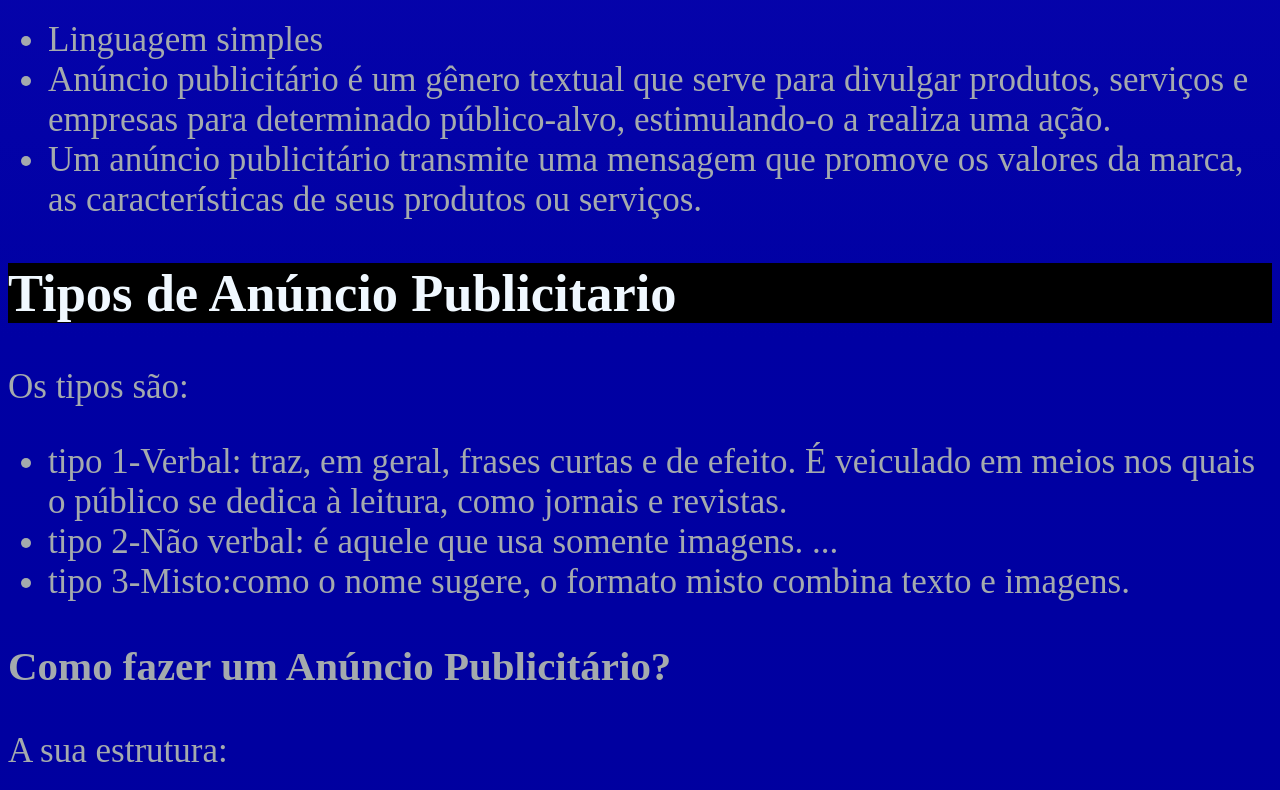
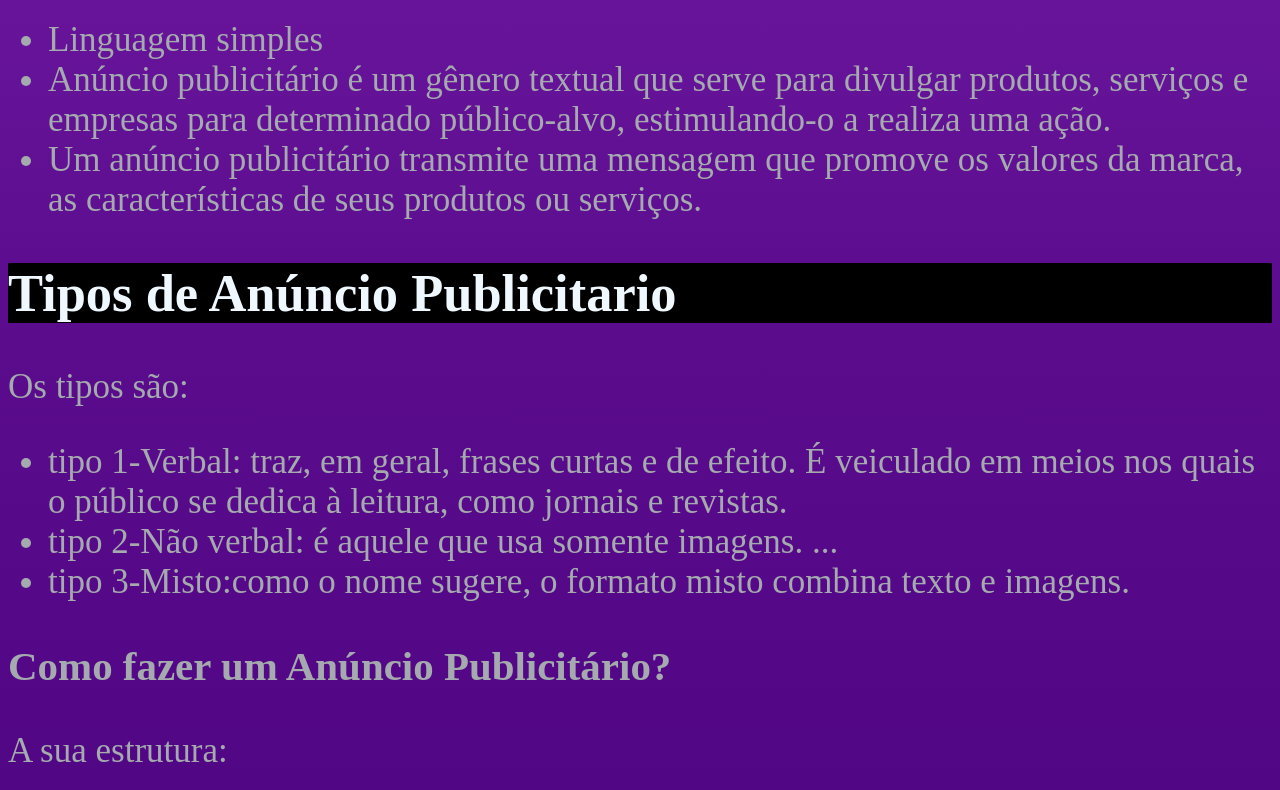
Before and after one commit to mendoncareisvictor/Anuncio-publicitario, a plain HTML site: page index.html in a window 1280 px wide. Shown: the part 606-1396 px from the top of the page. Drawn offline with Linux system fonts and the light colour scheme.

Commit message:
25de outubro

```diff
--- a/styel.css
+++ b/styel.css
@@ -1,5 +1,5 @@
 body {
-    background-image: linear-gradient(#0e09b6, #0000a3, #00009c);
+    background-image: linear-gradient(#8023b2, #5a0c8d, #47007b);
     color: #a4aaad;
     font-size: 35px;
 
```
